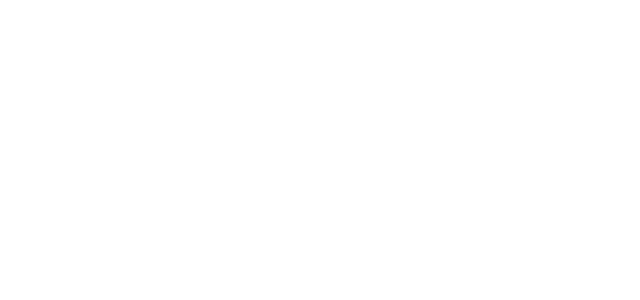
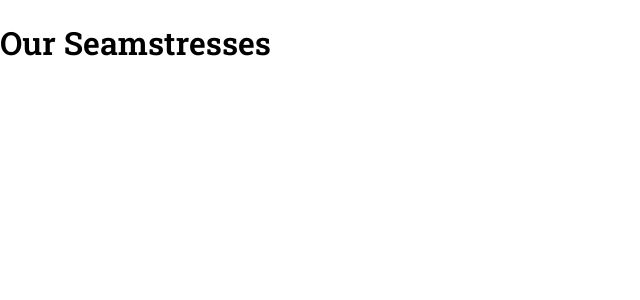
Before and after one commit to kasvrol/proviHack-NaoExistePlanetaB, a React (Create React App) app: page /blog in a window 1280 px wide. Before the commit this address had no page. Shown: the top 300 px of the page, without its empty margins (0-640 px from the left). Built offline with nearby package versions, Linux system fonts and the light colour scheme; the HTML template or start-up script is replaced by a standard one.

Commit message:
[REFACTOR][APP] mudança no nome da page our seamstresses para blog

```diff
--- a/src/App.jsx
+++ b/src/App.jsx
@@ -3,7 +3,7 @@
 import Home from "./pages/home";
 import WhoWeAre from "./pages/whoWeAre";
 import Tissues from "./pages/tissues";
-import OurSeamstresses from "./pages/OurSeamstresses";
+import Blog from "./pages/blog";
 
 function App() {
     return (
@@ -11,7 +11,7 @@
             <Route path="/" element={<Home />} />
             <Route path="/whoWeAre" element={<WhoWeAre />} />
             <Route path="/tissues" element={<Tissues />} />
-            <Route path="/ourSeamstresses" element={<OurSeamstresses />} />
+            <Route path="/blog" element={<Blog />} />
         </Routes>
     );
 }
```
Also changed, not shown: src/pages/blog.jsx (renamed from src/pages/OurSeamstresses.jsx).
